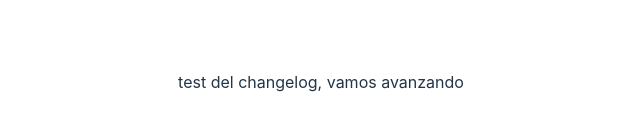
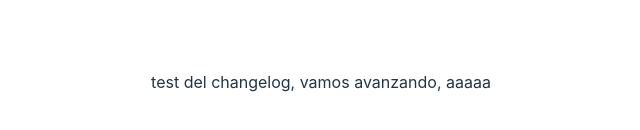
Before and after one commit to gonzalogaete/release_notes_2, a React (Vite) app in the folder release_notes/: page / in a window 1280 px wide. Shown: the part 318-448 px from the top of the page, without its empty margins (319-959 px from the left). Built offline with nearby package versions, Linux system fonts and the light colour scheme.

Commit message:
feat: test

```diff
--- a/release_notes/src/App.jsx
+++ b/release_notes/src/App.jsx
@@ -8,7 +8,7 @@ function App() {
 
   return (
     <div>
-      test del changelog, vamos avanzando
+      test del changelog, vamos avanzando, aaaaa
     </div>
   )
 }
```
